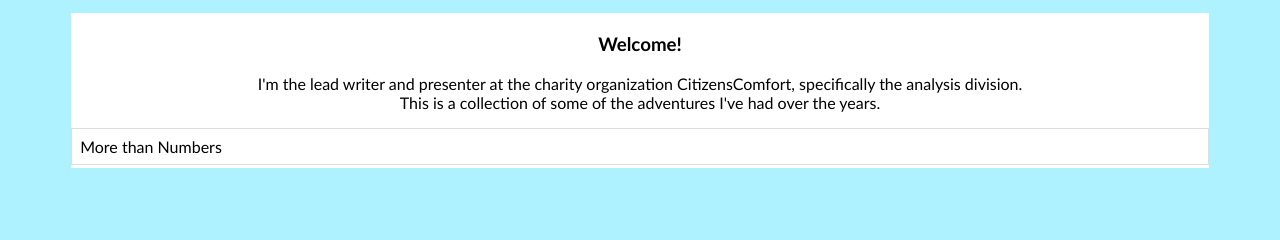
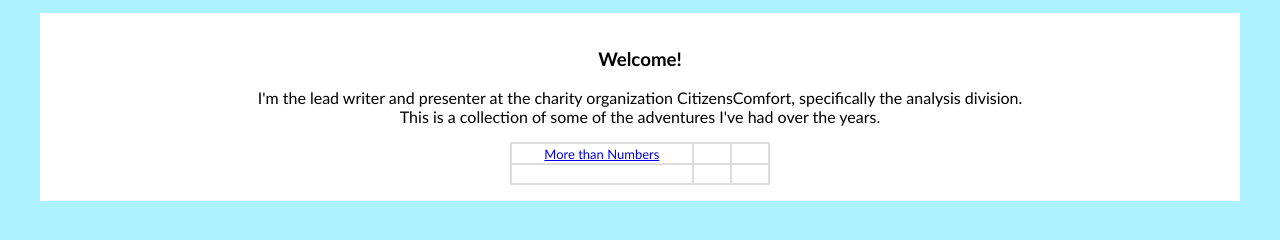
Before and after one commit to BrandonGwee/data-diaries, a plain HTML site: page home/index.html in a window 1280 px wide. Shown: the part 116-356 px from the top of the page. Drawn offline with Linux system fonts and the light colour scheme.

Commit message:
added new page and renamed home page

```diff
--- a/css/reset.css
+++ b/css/reset.css
@@ -21,28 +21,34 @@ html {
 }
 
 .content {
+    font-family: 'Gill Sans', 'Gill Sans MT', Calibri, 'Trebuchet MS', sans-serif;
+    text-align: center;
     background-color: white;
-    margin-left: 5%;
-    margin-right: 5%;
+
+    margin-left: 2em;
+    margin-right: 2em;
     margin-top: 1em;
+
+    padding: 1em;
 }
 
-.content {
-    margin-left: 5%;
-    margin-right: 5%;
-    font-family: 'Gill Sans', 'Gill Sans MT', Calibri, 'Trebuchet MS', sans-serif;
-    text-align: center;
-    padding-top: 0.1em;
-    padding-bottom: 0.2em;
-}
-
-table {
+.content table {
     border-collapse: collapse;
-    width: 100%;
+    width: 20em;
+    font-size: small;
+    margin: 0 auto;
 }
 
 td, th {
-    border: 1px solid #dddddd;
+    border: 0.2em solid #dddddd;
+    text-align: center;
+    padding: 0.1em;
+}
+
+td a {
+    padding: 1em;
+}
+
+.left {
     text-align: left;
-    padding: 8px;
-  }
+}
--- a/home/home.html
+++ b/home/index.html
@@ -20,13 +20,14 @@
 
             <table>
                 <tr>
-                    <td>More than Numbers</td>
+                    <td><a href="../entries/numbers.html">More than Numbers</a></td>
+                    <td><a href=""></a></td>
+                    <td><a href=""></a></td>
                 </tr>
                 <tr>
-
-                </tr>
-                <tr>
-
+                    <td><a href=""></a></td>
+                    <td><a href=""></a></td>
+                    <td><a href=""></a></td>
                 </tr>
             </table>
         </div>
```
Also changed, not shown: entries/numbers.html (added, +21 -0 lines).
